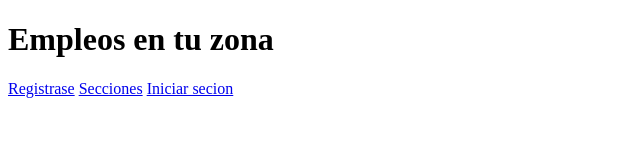
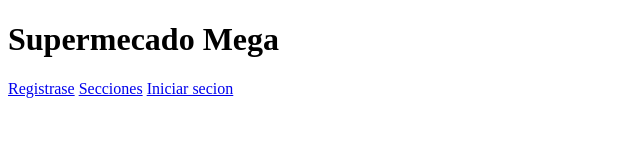
Before and after one commit to juanlopezyg/trabajofip, a plain HTML site: page index.html in a window 1280 px wide. Shown: the whole page, without its empty margins (0-640 px from the left). Drawn offline with Linux system fonts and the light colour scheme.

Commit message:
cambio en el titulo

```diff
--- a/index.html
+++ b/index.html
@@ -8,7 +8,7 @@
 <body>
     <header>
         <div class="titulo">
-            <h1>Empleos en tu zona</h1>
+            <h1>Supermecado Mega</h1>
         </div>
         <div class=" nadvar">
 
```
